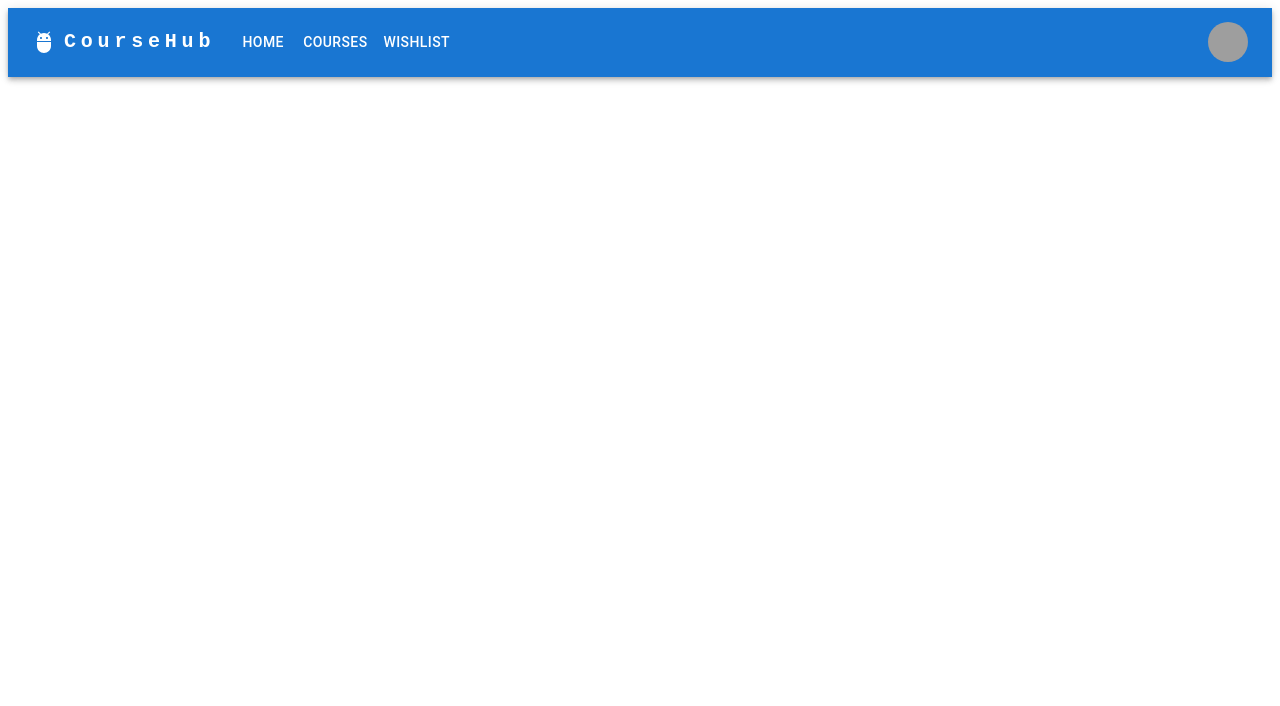
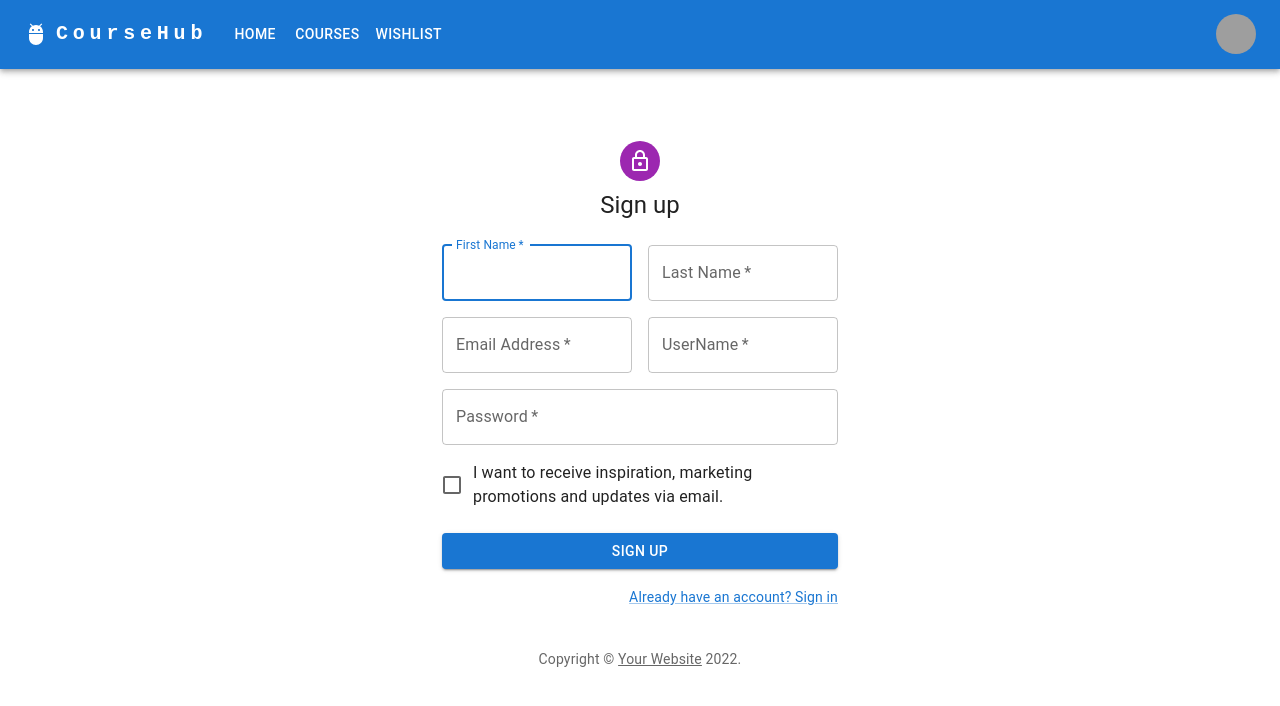
Before and after one commit to soumosir/course_hub_frontend, a React (Vite) app: page /signup in a window 1280 px wide. Shown: the top 706 px of the page. Built offline with nearby package versions, Linux system fonts and the light colour scheme; grey boxes are pictures that could not be loaded.

Commit message:
added sign up

```diff
--- a/src/App.tsx
+++ b/src/App.tsx
@@ -27,7 +27,7 @@ function App() {
         <Route path='/signin' element={<UserSignIn/> }/>
         <Route path='/course/:id/content' element={<Content/>}/>
         {/* <Route path='/' element={ </> }/> */}
-        {/* <Route path='/signup' element={ <UserSignUp/> }/> */}
+         <Route path='/signup' element={ <UserSignUp/> }/>
 
     </Routes>
     </div>
--- a/src/components/courseCard/courseCard.tsx
+++ b/src/components/courseCard/courseCard.tsx
@@ -86,9 +86,9 @@ export default function courseCard({data}: any) {
         setCourseList(data[0])
       }, data[0]);
 
-    console.log(data[0])
-    console.log("CourseList")
-    console.log(courseList)
+    // console.log(data[0])
+    // console.log("CourseList")
+    // console.log(courseList)
 
 
     const handleCourseClick = function(event: React.MouseEvent<HTMLButtonElement>){
@@ -164,9 +164,9 @@ export default function courseCard({data}: any) {
         courseList.map(({id, name, code, description,  instructor, startTime, endTime, totalSeats}: course) => (
             <ThemeProvider theme={theme}>
 
-                <Container key = {code} component="main">
+                <Container key = {id} component="main">
                 <CssBaseline />
-                    <Card key = {code} sx={{ minWidth: 275, m: 5 }}>
+                    <Card key = {id} sx={{ minWidth: 275, m: 5 }}>
                         <CardContent>
                             <Typography sx={{ fontSize: 20 }} gutterBottom>
                                 {code} - {name}
--- a/src/components/courseDetail/courseDetail.tsx
+++ b/src/components/courseDetail/courseDetail.tsx
@@ -87,7 +87,9 @@ export default function CourseDetail() {
     }
 
     function seeContent(id:any) {
+        // @ts-ignore
         localStorage.setItem(`content`,JSON.stringify(courseList.contents));
+        // @ts-ignore
         first && navigate(`/course/${courseList.id}/content`, {state: {id: 1, content: courseList.contents}});
     }
 
--- a/src/components/courses/courses.tsx
+++ b/src/components/courses/courses.tsx
@@ -115,7 +115,9 @@ export default function Courses() {
       }, []);
 
 
-  return (
+    // @ts-ignore
+    // @ts-ignore
+    return (
     <ThemeProvider theme={theme}>
         {localStorage.getItem('courseHubtoken') == null && <Navigate
             to="/signin"
@@ -125,6 +127,7 @@ export default function Courses() {
         <Typography variant='h3' m={5} gutterBottom>
             Courses
         </Typography>
+
         <CourseCard data={[courseList, isWishlist, false]} />
       </Container>
     </ThemeProvider>
--- a/src/components/navbar/navbar.tsx
+++ b/src/components/navbar/navbar.tsx
@@ -39,7 +39,8 @@ function NavBar() {
     setAnchorElUser(null);
   };
 
-  return (
+  // @ts-ignore
+    return (
     <AppBar position="static">
       <Container maxWidth="xl">
         <Toolbar disableGutters>
--- a/src/components/userSignUp/userSignUp.tsx
+++ b/src/components/userSignUp/userSignUp.tsx
@@ -12,6 +12,9 @@ import LockOutlinedIcon from '@mui/icons-material/LockOutlined';
 import Typography from '@mui/material/Typography';
 import Container from '@mui/material/Container';
 import { createTheme, ThemeProvider } from '@mui/material/styles';
+import qs from "qs";
+import axios from "axios";
+import {useNavigate} from "react-router-dom";
 
 function Copyright(props: any) {
   return (
@@ -26,16 +29,34 @@ function Copyright(props: any) {
   );
 }
 
+function register(request: any){
+  const options = {
+    method: 'POST',
+    headers: { 'content-type': 'application/json' },
+    data: request,
+    url:'https://localhost:8443/api/user/register',
+  };
+  return axios(options);
+}
+
 const theme = createTheme();
 
 export default function UserSignUp() {
+  let navigate = useNavigate();
   const handleSubmit = (event: React.FormEvent<HTMLFormElement>) => {
     event.preventDefault();
     const data = new FormData(event.currentTarget);
-    console.log({
-      email: data.get('email'),
-      password: data.get('password'),
-    });
+    register({
+      name: data.get('firstName')+' '+data.get('lastName'),
+      username: data.get('username'),
+      email:data.get('email'),
+      password:data.get('password')
+    }).then((r) => {
+      alert("Sign Up Successfull");
+      navigate("/signin");
+    }).catch((err) => {
+      alert(`Sign Up Unsuccessfull + ${err}`);
+    })
   };
 
   return (
@@ -79,7 +100,7 @@ export default function UserSignUp() {
                   autoComplete="family-name"
                 />
               </Grid>
-              <Grid item xs={12}>
+              <Grid item xs={12} sm={6}>
                 <TextField
                   required
                   fullWidth
@@ -87,6 +108,16 @@ export default function UserSignUp() {
                   label="Email Address"
                   name="email"
                   autoComplete="email"
+                />
+              </Grid>
+              <Grid item xs={12} sm={6}>
+                <TextField
+                    required
+                    fullWidth
+                    id="username"
+                    label="UserName"
+                    name="username"
+                    autoComplete="username"
                 />
               </Grid>
               <Grid item xs={12}>
```
